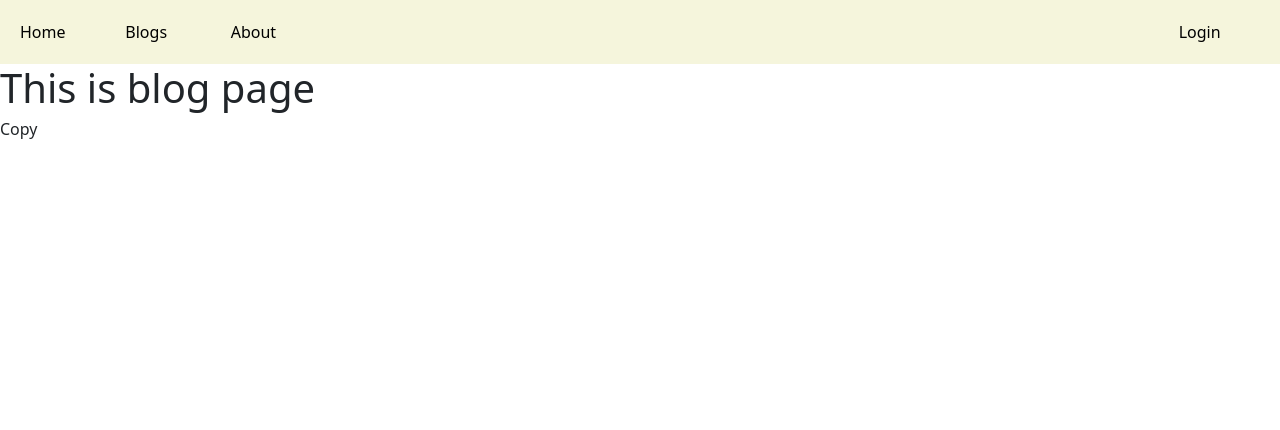
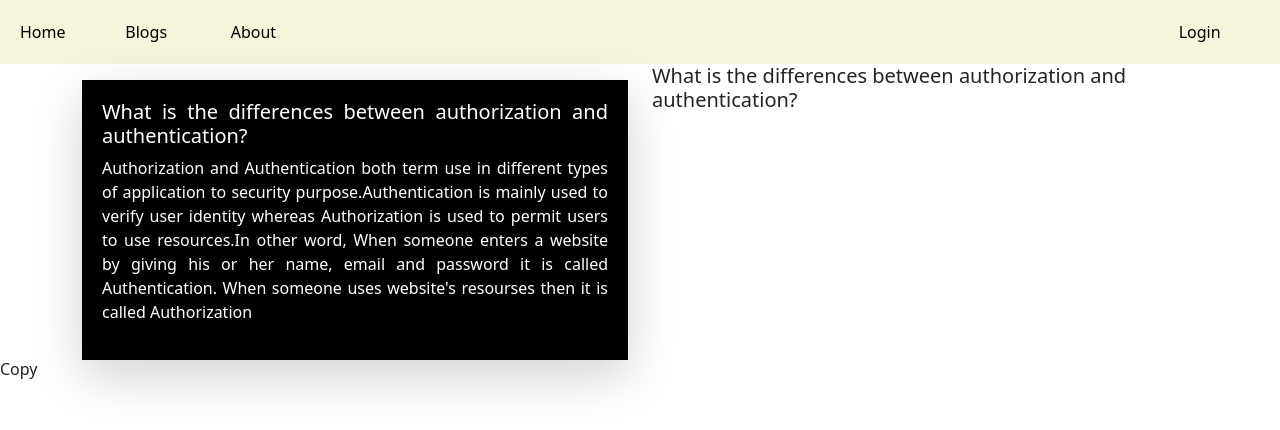
Before and after one commit to Mahmudulislamasif/Tutot-guide, a React (Create React App) app: page /blogs in a window 1280 px wide. Shown: the top 430 px of the page. Built offline with nearby package versions, Linux system fonts and the light colour scheme.

Commit message:
first question wriiten in blogs

```diff
--- /dev/null
+++ b/src/Pages/Blogs/Blogs.css
@@ -0,0 +1,12 @@
+@import url('https://fonts.googleapis.com/css2?family=Poppins&family=Roboto&display=swap');
+ body
+{
+    font-family: 'Poppins', sans-serif;
+}
+.blogs-class
+{
+    background-color: black;
+    color: white;
+    text-align: justify;
+    padding: 20px;
+}
--- a/src/Pages/Blogs/Blogs.js
+++ b/src/Pages/Blogs/Blogs.js
@@ -1,9 +1,21 @@
 import React from 'react';
-
+import './Blogs.css'
 const Blogs = () => {
     return (
-        <div>
-            <h1>This is blog page</h1>
+        <div className='container'>
+           <div className='row g-4'>
+              <div className='col-md-6'>
+               <div className='blogs-class shadow-lg mt-3'>
+                  <h5>What is the differences between authorization and authentication?</h5>
+                  <p>Authorization and Authentication both term use in different types of application to security purpose.Authentication is mainly used to verify user identity whereas Authorization is used to permit users to use resources.In other word, When someone enters a website by giving his or her name, email and password it is called Authentication. When someone uses website's resourses then it is called Authorization  </p>
+               </div>
+              </div>
+              <div className='col-md-6'>
+                 <div>
+                   <h5>What is the differences between authorization and authentication?</h5>
+                 </div>
+              </div>
+           </div>
         </div>
     );
 };
```
